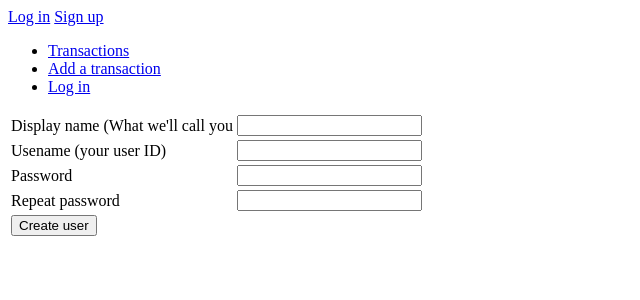
After one commit to joonasviljakainen/account-categories, a Flask app: page /auth/user/new in a window 1280 px wide. The commit adds this page. Shown: the top 300 px of the page, without its empty margins (0-640 px from the left). Run offline with Flask 2, Linux system fonts and the light colour scheme.

Commit message:
User creation enabled

```diff
--- a/application/auth/forms.py
+++ b/application/auth/forms.py
@@ -1,5 +1,5 @@
 from flask_wtf import FlaskForm
-from wtforms import StringField, PasswordField
+from wtforms import StringField, PasswordField, validators
 
 class LoginForm(FlaskForm):
     username = StringField("Username")
@@ -7,3 +7,12 @@ class LoginForm(FlaskForm):
 
     class Meta:
         csrf = False
+
+class CreateUserForm(FlaskForm):
+    displayname = StringField("Display name (What we'll call you")
+    username = StringField("Usename (your user ID)")
+    password = PasswordField("Password", validators=[validators.EqualTo('pwdvalidation')])
+    pwdvalidation = PasswordField("Repeat password")
+
+    class Meta:
+        scrf = False
--- a/application/auth/views.py
+++ b/application/auth/views.py
@@ -1,9 +1,9 @@
 from flask import render_template, request, redirect, url_for
 from flask_login import login_user, logout_user
 
-from application import app
+from application import app, db
 from application.auth.models import User
-from application.auth.forms import LoginForm
+from application.auth.forms import LoginForm, CreateUserForm
 
 @app.route("/auth/login", methods = ["GET", "POST"])
 def auth_login():
@@ -26,3 +26,28 @@ def auth_login():
 def auth_logout():
     logout_user()
     return redirect(url_for("index"))
+
+@app.route("/auth/user/new", methods = ["GET", "POST"])
+def create_user():
+    if request.method == "GET":
+        return render_template("/auth/newuser.html", form = CreateUserForm())
+
+    form = CreateUserForm(request.form)
+
+    user = User.query.filter_by(username=form.username.data).first()
+    if not user:
+        print("Creating new user with username " + form.username.data)
+
+
+        username = form.username.data
+        password = form.password.data ## CHANGE TO BE BCRYPTED
+        name = form.displayname.data
+
+        u = User(name, username, password)
+
+        db.session().add(u)
+        db.session().commit()
+
+        return redirect(url_for("index"))
+
+    return render_template("/auth/newuser.html", form = form, error = "Username already in use! Choose another one.")
--- /dev/null
+++ b/application/templates/auth/newuser.html
@@ -0,0 +1,31 @@
+{% extends "layout.html"%}
+
+{% block body %}
+{{ error }}
+
+<form method="POST" action="{{ url_for('create_user') }}">
+    <table>
+        <tr>
+            <td>{{ form.displayname.label }}</td>
+            <td>{{ form.displayname }}</td>
+        </tr>
+        <tr>
+            <td>{{ form.username.label }}</td>
+            <td>{{ form.username }}</td>
+        </tr>
+        <tr>
+            <td>{{ form.password.label }}</td>
+            <td>{{ form.password }}</td>
+        </tr>
+        <tr>
+            <td>{{ form.pwdvalidation.label }}</td>
+            <td>{{ form.pwdvalidation }}</td>
+        </tr>
+        <tr>
+            <td colspan="2">
+                <input type="submit" value="Create user" />
+            </td>
+        </tr>
+    </table>
+</form>
+{% endblock %}
--- a/application/templates/layout.html
+++ b/application/templates/layout.html
@@ -11,6 +11,7 @@
     <a href="{{ url_for('auth_logout') }} ">Logout</a>
     {% else %}
     <a href="{{ url_for('auth_login') }}">Log in</a>
+    <a href="{{ url_for('create_user') }}">Sign up</a>
 
     {% endif %}
     <ul>
```
